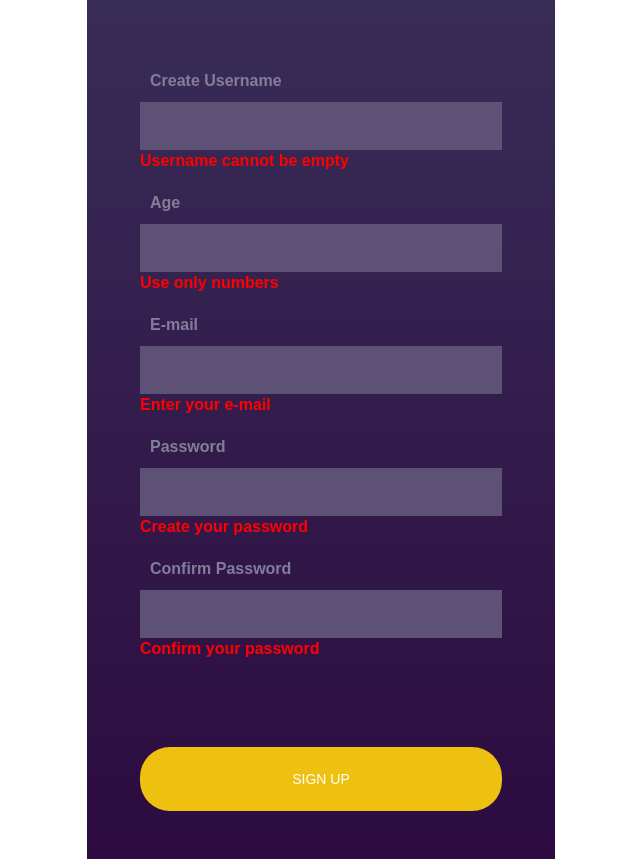
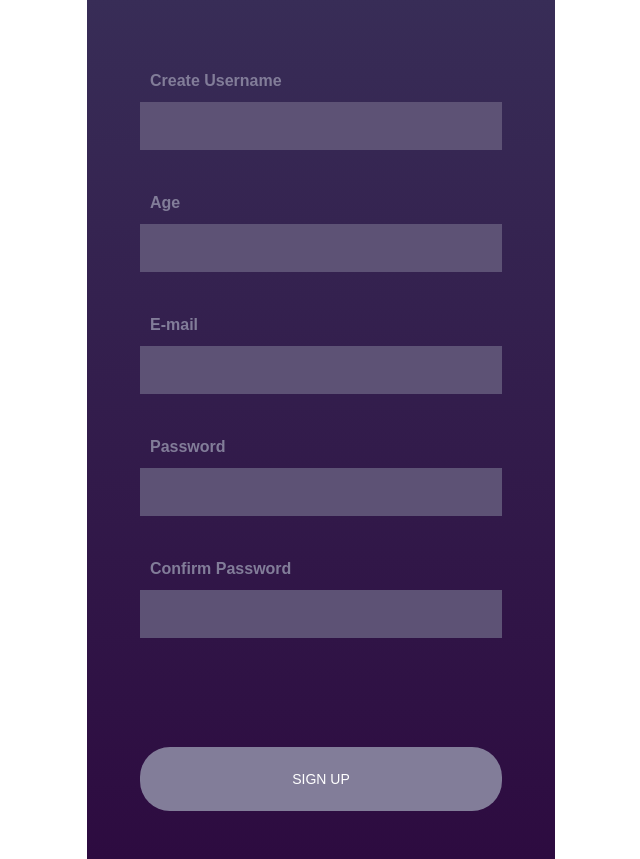
Before and after one commit to stanislav-bzhezinskyi/Lectorium__Form-register-login, a plain HTML site: page sign-up.html in a window 1280 px wide. Shown: the part 80-939 px from the top of the page, without its empty margins (319-959 px from the left). Drawn offline with Linux system fonts and the light colour scheme.

Commit message:
html bugs fixed

```diff
--- a/sign-up.html
+++ b/sign-up.html
@@ -26,7 +26,7 @@
           id="username"
           name="username"
         >
-        <p class="username-alert alert" id="username_alert">Username cannot be empty</p>
+        <p class="username-alert alert" id="username_alert" hidden>Username cannot be empty</p>
       </div>
       <div class="input-container">
         <div class="form__title">
@@ -38,7 +38,7 @@
           id="age"
           name="age"
         >
-        <p class="age-alert alert" id="age_alert">Use only numbers</p>
+        <p class="age-alert alert" id="age_alert" hidden>Use only numbers</p>
       </div>
       <div class="input-container">
         <div class="form__title">
@@ -51,7 +51,7 @@
           name="email"
           required
         >
-        <p class="email-alert alert" id="email_alert">Enter your e-mail</p>
+        <p class="email-alert alert" id="email_alert" hidden>Enter your e-mail</p>
       </div>
       <div class="input-container">
         <div class="form__title">
@@ -63,7 +63,7 @@
           id="password"
           name="password"
         >
-        <p class="password-alert alert " id="password_alert">Create your password</p>
+        <p class="password-alert alert " id="password_alert" hidden>Create your password</p>
       </div>
       <div class="input-container">
         <div class="form__title">
@@ -74,12 +74,12 @@
           class="form__input"
           id="confirm_password"
         >
-        <p class="confirm_password-alert alert" id="confirm_password_alert">Confirm your password</p>
+        <p class="confirm_password-alert alert" id="confirm_password_alert" hidden>Confirm your password</p>
       </div>
 
     </div>
 
-    <button type="submit" class="form__button" id="btn">SIGN UP</button>
+    <button type="submit" class="form__button" id="btn" disabled>SIGN UP</button>
 
   </form>
 </body>
```
